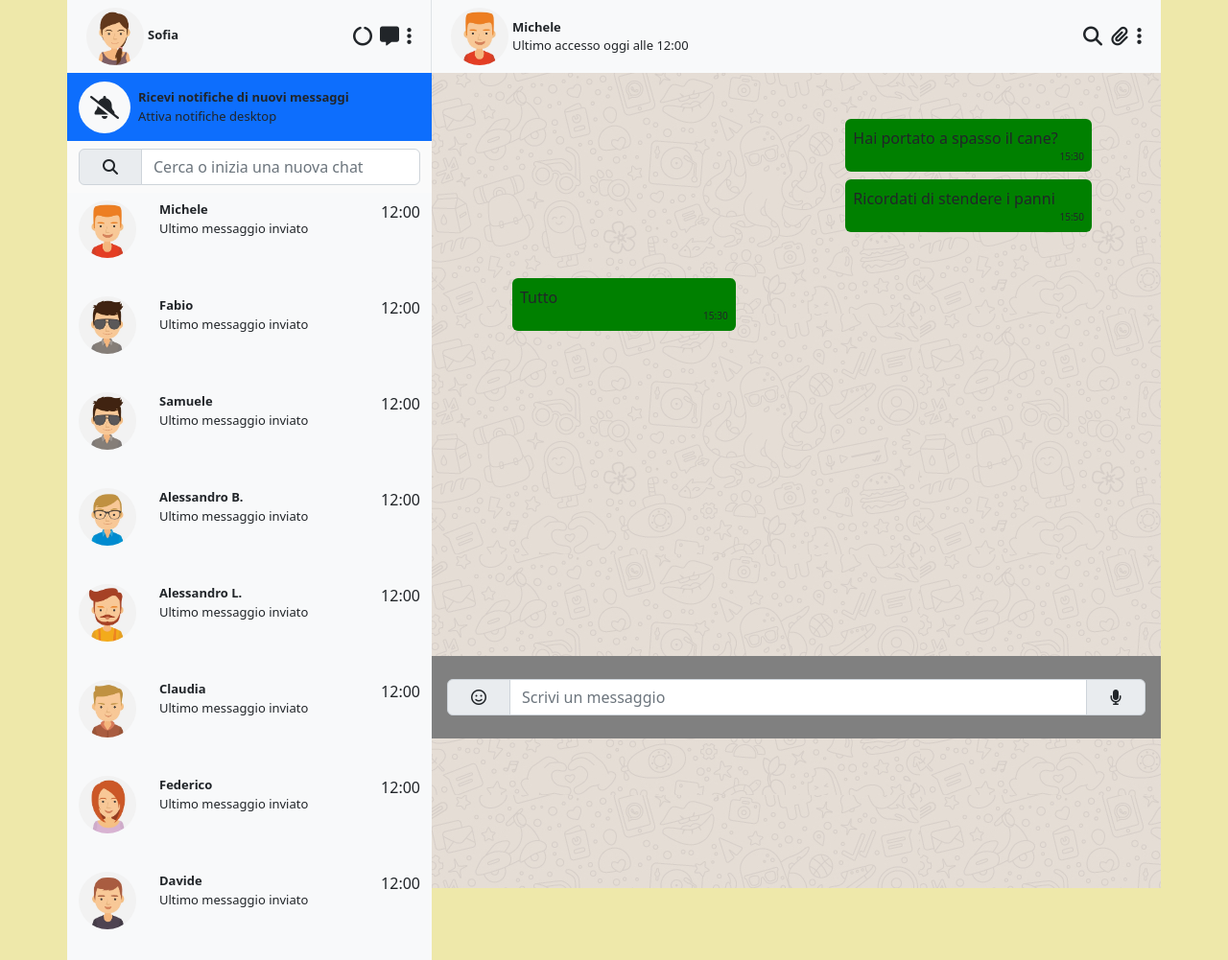
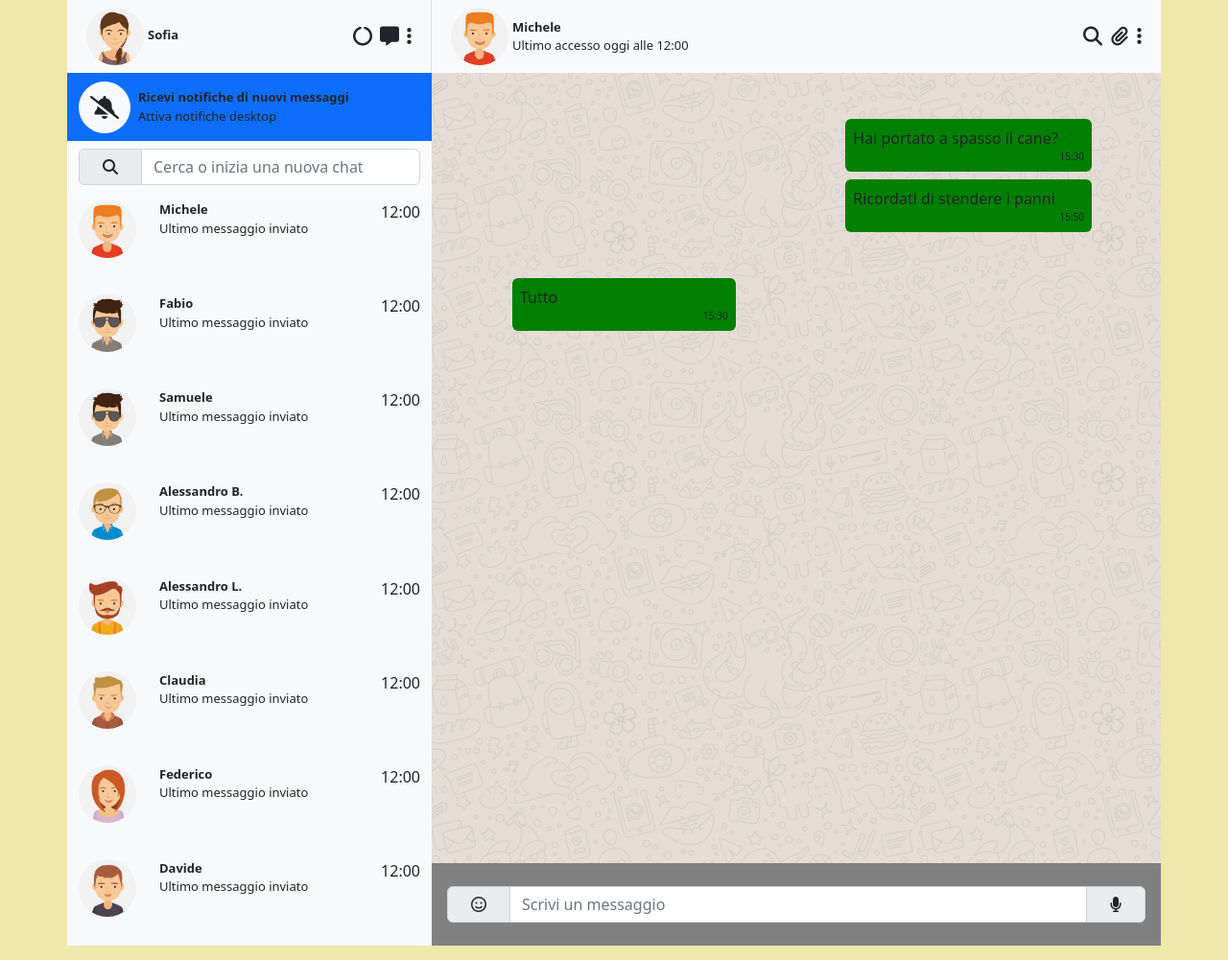
Before and after one commit to marcoarnulfo/vue-boolzapp, a plain HTML site: page index.html in a window 1280 px wide. Shown: the whole page at 96% size. Drawn offline with nearby package versions, Linux system fonts and the light colour scheme.

Commit message:
fix chat

```diff
--- a/assets/css/style.css
+++ b/assets/css/style.css
@@ -25,7 +25,7 @@ img{
 }
 
 .overflow{
-    height: 800px;
+    height: 785px;
     overflow: auto;
 }
 
@@ -44,9 +44,9 @@ img{
     font-size: 10px;
 }
 
-.provaz{
+.chat{
     position: absolute;
-    bottom: 30px;
+    top: 900px;
 }
 
 .colore{
--- a/index.html
+++ b/index.html
@@ -51,7 +51,7 @@
     </div>
 
     <div class="container">
-        <div class="row ">
+        <div class="row">
             <div class="col-4"> <!-- SideBar -->
                 <div class="row flex-column flex-nowrap">
                     <div class="col d-flex bg-primary">
@@ -220,7 +220,7 @@
                 </div>
             </div>
         </div>
-        <div class="container provaz">
+        <div class="container chat">
             <div class="row flex-row-reverse">
                 <div class="col-8 colore">
                     <div class="input-group py-2">
```
